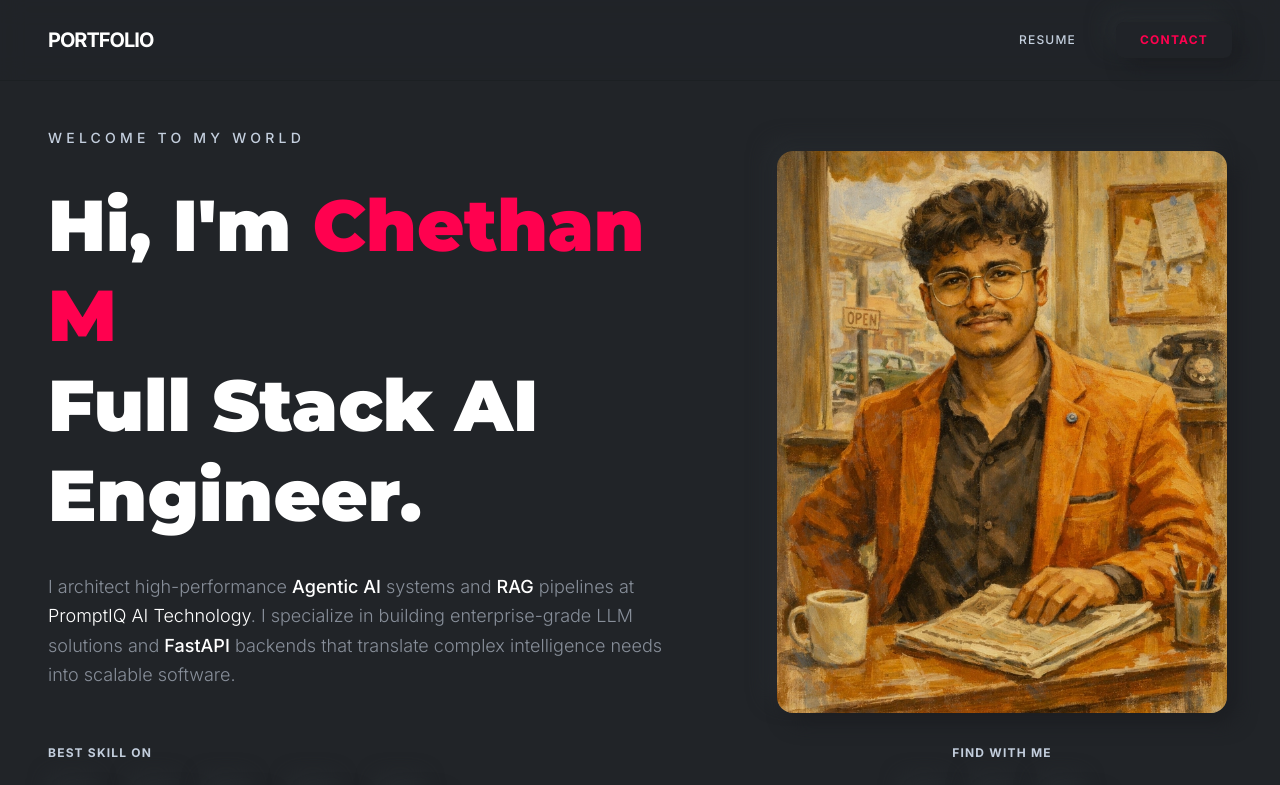
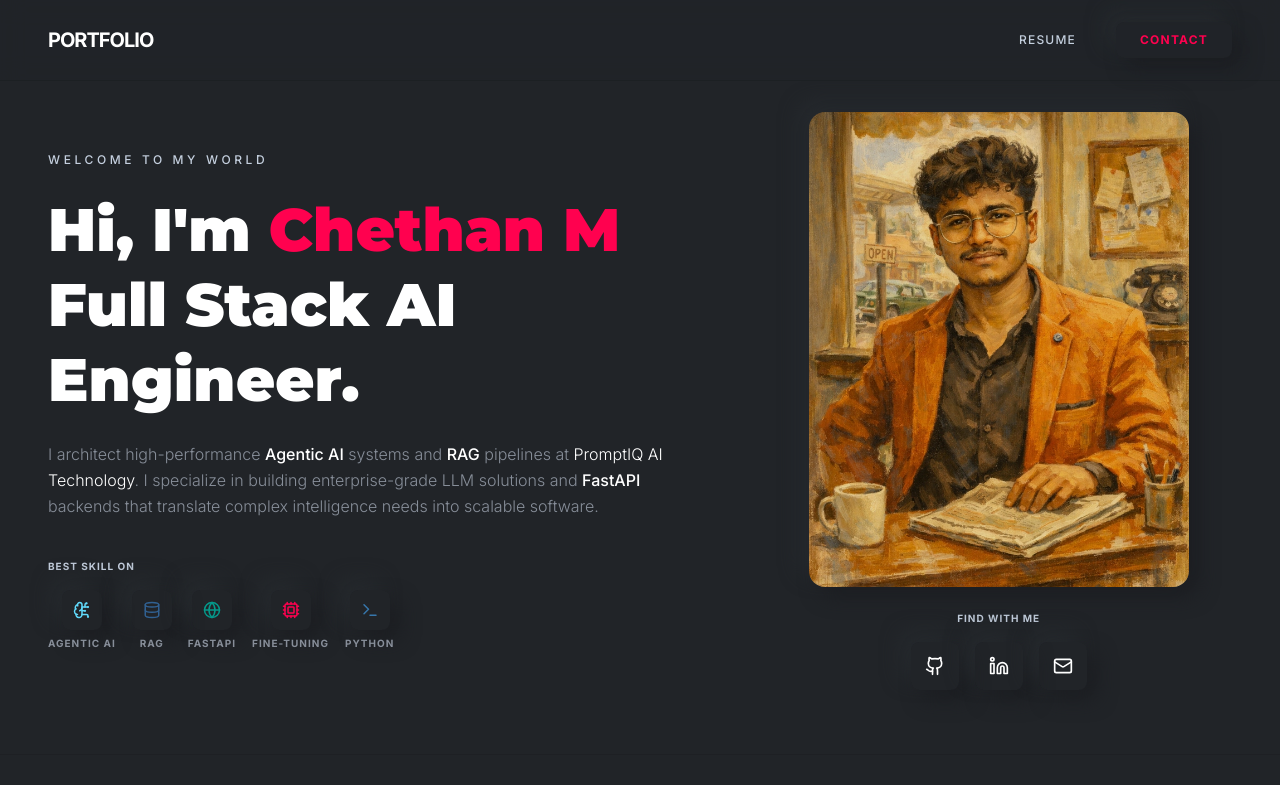
Before and after one commit to chethan-m-29/chethan-m-29, a React (Vite) app in the folder portfolio/: page / in a window 1280 px wide. Shown: the top 785 px of the page. Built offline with nearby package versions, Linux system fonts and the light colour scheme.

Commit message:
Scale down entire site by 10%: reduce font sizes, spacing, and image sizes

```diff
--- a/portfolio/src/components/InBioHero.jsx
+++ b/portfolio/src/components/InBioHero.jsx
@@ -18,28 +18,28 @@ const InBioHero = () => {
     ];
 
     return (
-        <section id="home" className="pt-32 pb-20 border-b border-black/10">
+        <section id="home" className="pt-28 pb-16 border-b border-black/10">
             <div className="container mx-auto px-8 lg:px-12">
-                <div className="flex flex-col lg:flex-row items-center gap-12 lg:gap-20">
+                <div className="flex flex-col lg:flex-row items-center gap-10 lg:gap-16">
                     {/* Left Content */}
-                    <div className="w-full lg:w-7/12 space-y-8 text-center lg:text-left order-2 lg:order-1">
-                        <span className="text-sm uppercase tracking-[0.3em] font-medium text-[#c4cfde] block">Welcome to my world</span>
-                        <h1 className="text-4xl md:text-5xl lg:text-7xl font-black text-white leading-tight">
+                    <div className="w-full lg:w-7/12 space-y-6 text-center lg:text-left order-2 lg:order-1">
+                        <span className="text-xs uppercase tracking-[0.3em] font-medium text-[#c4cfde] block">Welcome to my world</span>
+                        <h1 className="text-3xl md:text-4xl lg:text-6xl font-black text-white leading-tight">
                             Hi, I'm <span className="text-accent">Chethan M</span><br />
                             <span className="text-white">Full Stack AI Engineer.</span>
                         </h1>
-                        <p className="text-[#878e99] text-base md:text-lg leading-relaxed max-w-2xl mx-auto lg:mx-0 font-light">
+                        <p className="text-[#878e99] text-sm md:text-base leading-relaxed max-w-2xl mx-auto lg:mx-0 font-light">
                             I architect high-performance <span className="text-white font-medium">Agentic AI</span> systems and <span className="text-white font-medium">RAG</span> pipelines at <span className="text-white">PromptIQ AI Technology</span>. I specialize in building enterprise-grade LLM solutions and <span className="text-white font-medium">FastAPI</span> backends that translate complex intelligence needs into scalable software.
                         </p>
 
                         {/* Skills with Labels - Moved up */}
-                        <div className="space-y-6 pt-6">
-                            <span className="text-xs uppercase tracking-widest font-bold text-[#c4cfde] block">Best skill on</span>
-                            <div className="flex flex-wrap gap-x-6 gap-y-6 justify-center lg:justify-start">
+                        <div className="space-y-4 pt-4">
+                            <span className="text-[10px] uppercase tracking-widest font-bold text-[#c4cfde] block">Best skill on</span>
+                            <div className="flex flex-wrap gap-x-4 gap-y-4 justify-center lg:justify-start">
                                 {skillIcons.map((skill, i) => (
-                                    <div key={i} className="flex flex-col items-center gap-2">
-                                        <div className="icon-box">
-                                            <skill.Icon size={20} className={skill.color || ""} />
+                                    <div key={i} className="flex flex-col items-center gap-1.5">
+                                        <div className="icon-box-sm">
+                                            <skill.Icon size={18} className={skill.color || ""} />
                                         </div>
                                         <span className="text-[10px] uppercase font-bold tracking-widest text-[#878e99]">
                                             {skill.label}
@@ -51,9 +51,9 @@ const InBioHero = () => {
                     </div>
 
                     {/* Right Column - Image + Social Links */}
-                    <div className="w-full lg:w-5/12 relative order-1 lg:order-2 mb-12 lg:mb-0 flex flex-col items-center gap-8">
+                    <div className="w-full lg:w-5/12 relative order-1 lg:order-2 mb-12 lg:mb-0 flex flex-col items-center gap-6">
                         {/* Portrait - Vertically Centered */}
-                        <div className="inbio-shadow rounded-2xl overflow-hidden relative z-10 bg-[#212428] aspect-[4/5] max-w-[450px] w-full">
+                        <div className="inbio-shadow rounded-2xl overflow-hidden relative z-10 bg-[#212428] aspect-[4/5] max-w-[380px] w-full">
                             <img
                                 src={`${import.meta.env.BASE_URL}portrait.jpg`}
                                 alt="Chethan M"
@@ -62,9 +62,9 @@ const InBioHero = () => {
                         </div>
 
                         {/* Social Links - Below Image */}
-                        <div className="space-y-6">
-                            <span className="text-xs uppercase tracking-widest font-bold text-[#c4cfde] block text-center">Find with me</span>
-                            <div className="flex gap-5 justify-center">
+                        <div className="space-y-4">
+                            <span className="text-[10px] uppercase tracking-widest font-bold text-[#c4cfde] block text-center">Find with me</span>
+                            <div className="flex gap-4 justify-center">
                                 {socialLinks.map((social, i) => (
                                     <a key={i} href={social.href} className="icon-box" target="_blank" rel="noopener noreferrer">
                                         <social.Icon size={20} />
--- a/portfolio/src/index.css
+++ b/portfolio/src/index.css
@@ -61,19 +61,19 @@ h6 {
   color: #ff014f;
   text-transform: uppercase;
   letter-spacing: 0.1em;
-  font-size: 0.875rem;
+  font-size: 0.75rem;
   font-weight: 500;
-  margin-bottom: 1rem;
-  padding-top: 2rem;
+  margin-bottom: 0.875rem;
+  padding-top: 1.75rem;
   display: block;
   text-align: center;
 }
 
 .section-heading {
-  font-size: clamp(2.5rem, 8vw, 3.75rem);
+  font-size: clamp(2.25rem, 7vw, 3.25rem);
   font-weight: 900;
   text-align: center;
-  margin-bottom: 4rem;
+  margin-bottom: 3.5rem;
   color: #ffffff;
   line-height: 1.2;
 }
@@ -109,3 +109,20 @@ h6 {
   color: #ff014f;
   transform: translateY(-0.25rem);
 }
+
+.icon-box-sm {
+  width: 2.5rem;
+  height: 2.5rem;
+  display: flex;
+  align-items: center;
+  justify-content: center;
+  border-radius: 0.5rem;
+  box-shadow: 10px 10px 19px #1c1e22, -10px -10px 19px #262a2e;
+  color: #ffffff;
+  transition: all 300ms;
+}
+
+.icon-box-sm:hover {
+  color: #ff014f;
+  transform: translateY(-0.25rem);
+}
```
